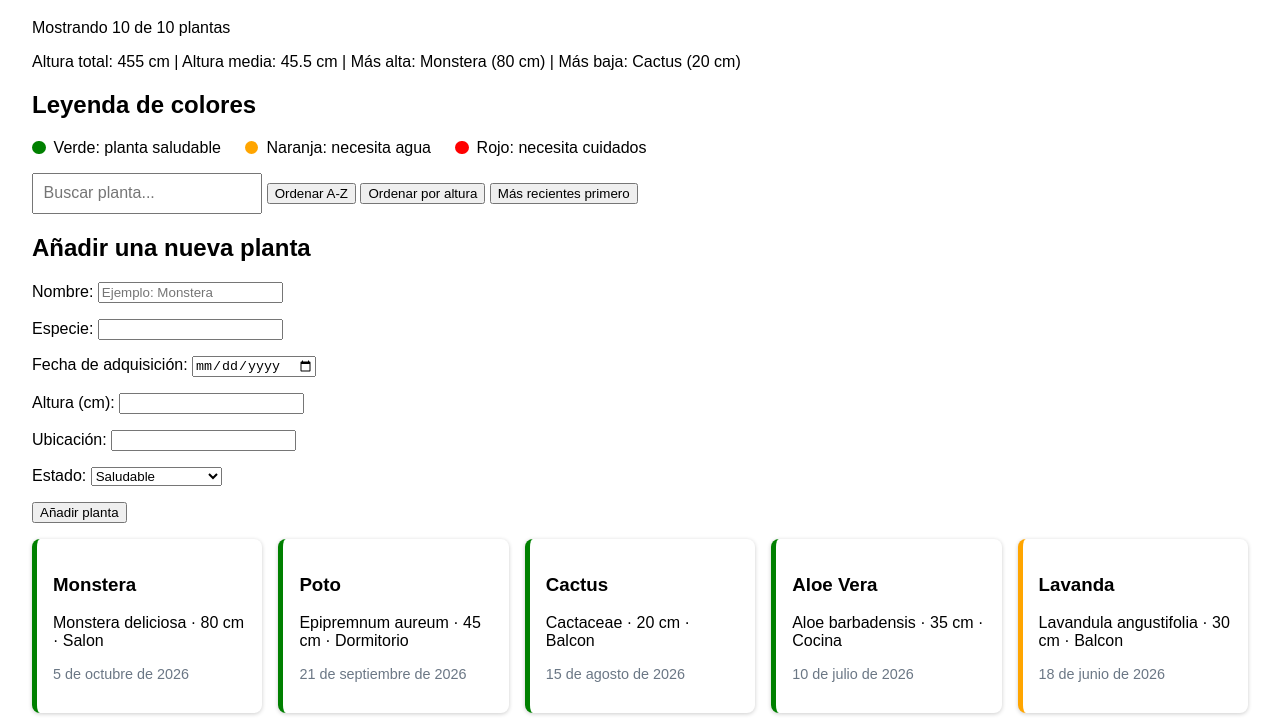
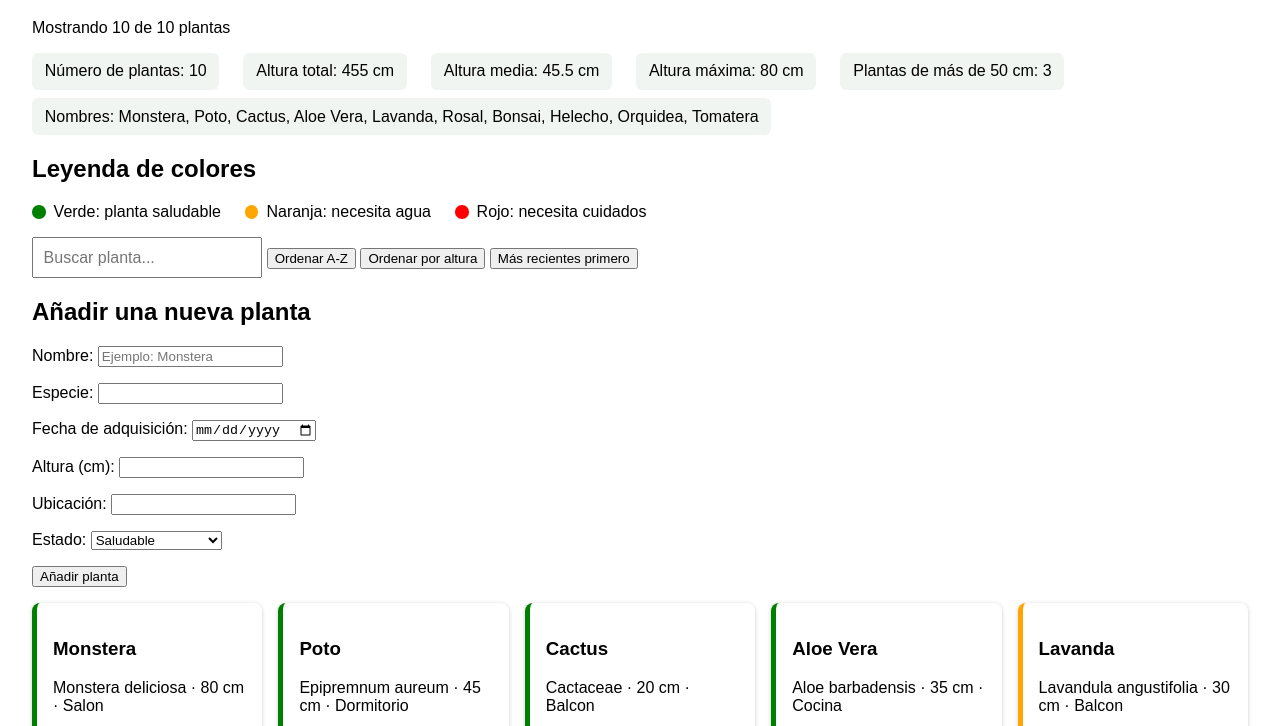
Before and after one commit to vjp-kevinNS/Proyecto, a plain HTML site: page index.html in a window 1280 px wide. Shown: the part 61-787 px from the top of the page. Drawn offline with Linux system fonts and the light colour scheme.

Commit message:
Sprint 3: estadisticas con reduce

```diff
--- a/css/estilos.css
+++ b/css/estilos.css
@@ -104,3 +104,19 @@ body {
     color: #6b7785;
     font-size: 0.9rem;
 }
+
+/* Panel de estadísticas de la colección */
+.panel {
+    display: flex;
+    flex-wrap: wrap;
+    gap: 0.5rem 1.5rem;
+    list-style: none;
+    padding: 0;
+    margin: 1rem 0;
+}
+
+.panel li {
+    background: #f1f5f1;
+    border-radius: 6px;
+    padding: 0.6rem 0.8rem;
+}
--- a/index.html
+++ b/index.html
@@ -7,13 +7,13 @@
     <link rel="stylesheet" href="css/estilos.css" />
   </head>
   <body>
-    <!-- JavaScript actualiza el resumen y las estadísticas según la lista visible. -->
+    <!-- JavaScript actualiza el resumen y el panel con estadísticas de toda la colección. -->
     <header>
       <h1 id="titulo">Mis Plantas</h1>
       <p id="resumen"></p>
     </header>
 
-    <p id="estadisticas"></p>
+    <ul id="estadisticas" class="panel"></ul>
 
     <!-- Cada texto explica lo que indica el color del borde de la tarjeta. -->
     <section class="leyenda-colores" aria-labelledby="titulo-leyenda">
--- a/js/coleccion.js
+++ b/js/coleccion.js
@@ -2,20 +2,13 @@
 // CLASE GESTORA DE PLANTAS
 // ==================================================
 
-
-import {
-    anadirPlanta,
-    eliminarPorId,
-    buscarPorTexto
-} from "./logica.js";
-
+import { anadirPlanta, eliminarPorId, buscarPorTexto } from "./logica.js";
 import { Planta } from "./planta.js";
 
 /**
  * Gestiona la colección de plantas y permite realizar operaciones sobre ella.
  */
 export class ColeccionPlantas {
-
     /**
      * Crea una colección a partir de un array de plantas.
      * @param {Planta[]} plantas - Array de plantas de la colección.
@@ -81,4 +74,47 @@ export class ColeccionPlantas {
 
         return new ColeccionPlantas(plantas);
     }
+
+    /**
+     * Calcula estadísticas de las plantas de la colección.
+     * @returns {Object|null} Datos calculados o null si no hay plantas.
+     */
+    estadisticas() {
+        // Si la colección está vacía, no hay estadísticas que calcular.
+        if (this._plantas.length === 0) {
+            return null;
+        }
+
+        // REDUCE: suma las alturas de todas las plantas.
+        const alturaTotal = this._plantas.reduce(
+            (suma, planta) => suma + planta.altura,
+            0
+        );
+
+        // REDUCE: obtiene la altura máxima.
+        const mayorAltura = this._plantas.reduce(
+            (mayor, planta) => planta.altura > mayor ? planta.altura : mayor,
+            this._plantas[0].altura
+        );
+
+        // FILTER: obtiene las plantas que superan los 50 cm.
+        const plantasAltas = this._plantas.filter(
+            planta => planta.altura > 50
+        );
+
+        // MAP: obtiene un array con los nombres de las plantas.
+        const nombres = this._plantas.map(
+            planta => planta.nombre
+        );
+
+        // Devolvemos los datos calculados.
+        return {
+            cantidad: this.total,
+            alturaTotal: alturaTotal,
+            mediaAltura: alturaTotal / this.total,
+            mayorAltura: mayorAltura,
+            cantidadPlantasAltas: plantasAltas.length,
+            nombres: nombres
+        };
+    }
 }
--- a/js/interfaz.js
+++ b/js/interfaz.js
@@ -1,5 +1,5 @@
 import { datosPlantas } from "./datos.js";
-import { ordenar, estadisticas } from "./logica.js";
+import { ordenar } from "./logica.js";
 import { fechaLegible } from "./fechas.js";
 import { Planta } from "./planta.js";
 import { ColeccionPlantas } from "./coleccion.js";
@@ -95,16 +95,35 @@ function pintar(lista) {
     resumen.textContent = `${lista.length} plantas`;
 }
 
-function pintarEstadisticas(lista) {
-    const resultado = estadisticas(lista);
-    const elemento = document.querySelector("#estadisticas");
+function pintarEstadisticas() {
+    const resultado = coleccion.estadisticas();
+    const panel = document.querySelector("#estadisticas");
+
+    // Vaciamos el panel antes de volver a mostrar los datos.
+    panel.replaceChildren();
 
     if (resultado === null) {
-        elemento.textContent = "No hay plantas para calcular estadísticas.";
+        const aviso = document.createElement("li");
+        aviso.textContent = "No hay plantas para calcular estadísticas.";
+        panel.append(aviso);
         return;
     }
 
-    elemento.textContent = `Altura total: ${resultado.total} cm | Altura media: ${resultado.media.toFixed(1)} cm | Más alta: ${resultado.maximo.nombre} (${resultado.maximo.altura} cm) | Más baja: ${resultado.minimo.nombre} (${resultado.minimo.altura} cm)`;
+    // Creamos una línea del panel por cada dato calculado.
+    const lineas = [
+        `Número de plantas: ${resultado.cantidad}`,
+        `Altura total: ${resultado.alturaTotal} cm`,
+        `Altura media: ${resultado.mediaAltura.toFixed(1)} cm`,
+        `Altura máxima: ${resultado.mayorAltura} cm`,
+        `Plantas de más de 50 cm: ${resultado.cantidadPlantasAltas}`,
+        `Nombres: ${resultado.nombres.join(", ")}`
+    ];
+
+    for (const linea of lineas) {
+        const elemento = document.createElement("li");
+        elemento.textContent = linea;
+        panel.append(elemento);
+    }
 }
 
 function pintarResumen(mostrados) {
@@ -132,7 +151,7 @@ function actualizar() {
 
     // Finalmente actualizamos la página.
     pintar(resultado);
-    pintarEstadisticas(resultado);
+    pintarEstadisticas();
     pintarResumen(resultado.length);
 }
 
```
